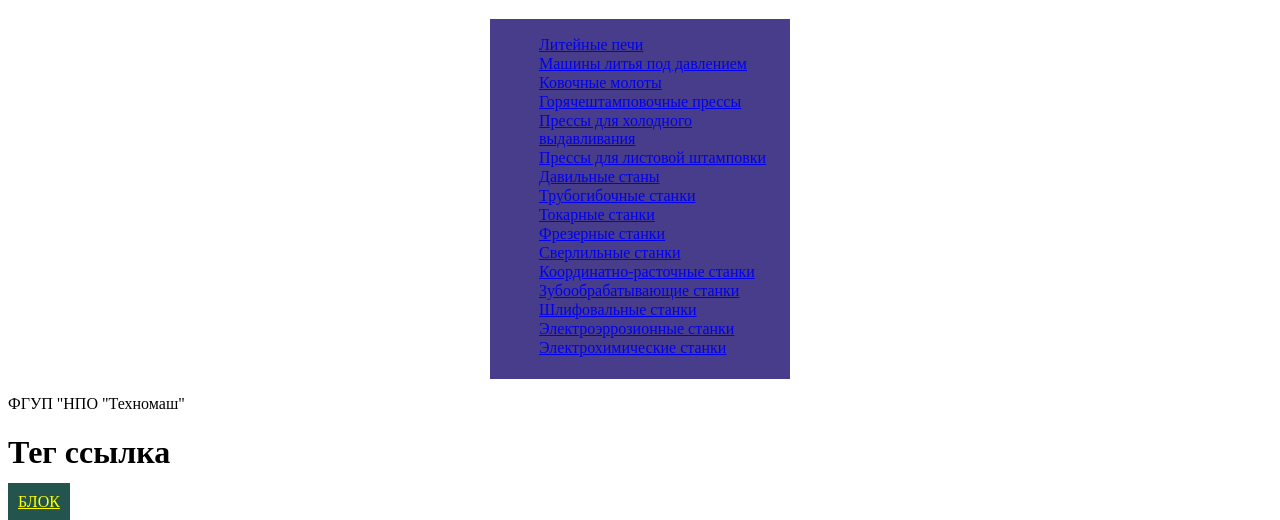
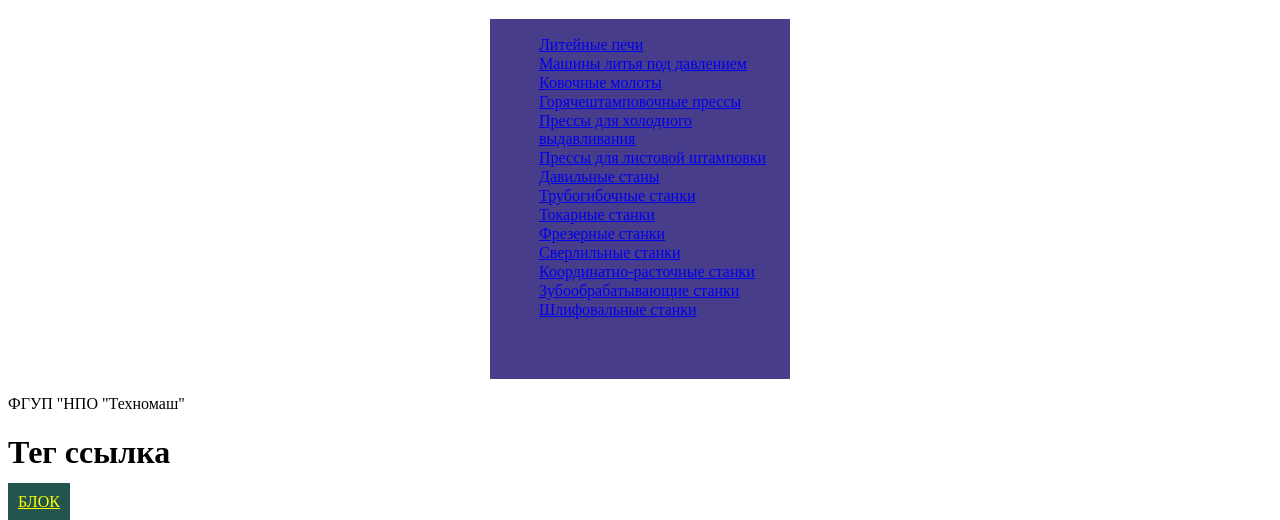
Before and after one commit to KatalogPTO/KatalogPTO.github.io, a plain HTML site: page index.html in a window 1280 px wide. Shown: the part 298-818 px from the top of the page. Drawn offline with Linux system fonts and the light colour scheme.

Commit message:
Update index.html

```diff
--- a/index.html
+++ b/index.html
@@ -75,8 +75,7 @@
 			<li><a href="#">Координатно-расточные станки</a></li>
 			<li><a href="#">Зубообрабатывающие станки</a></li>
 			<li><a href="#">Шлифовальные станки</a></li>
-			<li><a href="#">Электроэррозионные станки</a></li>
-			<li><a href="#">Электрохимические станки</a></li>
+
 		</ul>
   	</div>
 		<p>ФГУП "НПО "Техномаш"</p>
```
